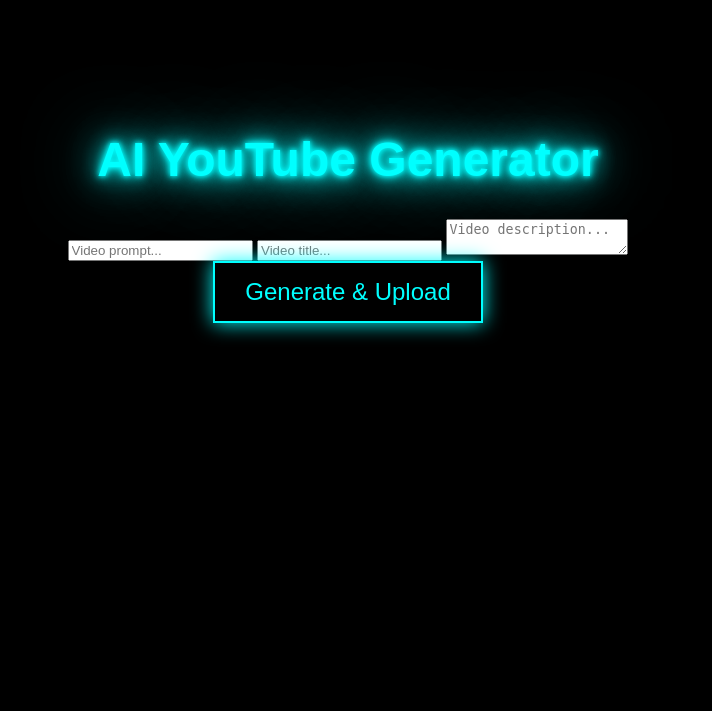
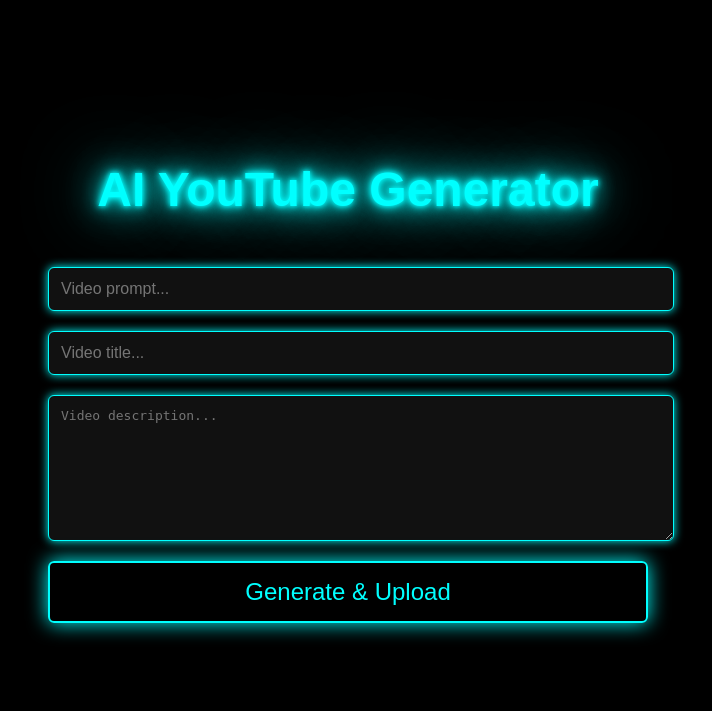
Before and after one commit to OHalvorson77/AI_Youtube, a Flask app: page / in a window 1280 px wide. Shown: the top 711 px of the page, without its empty margins (292-1004 px from the left). Run offline with Flask 3, Linux system fonts and the light colour scheme.

Commit message:
Final commit

```diff
--- a/backend/app.py
+++ b/backend/app.py
@@ -17,7 +17,7 @@
         title = data['title']
         description = data['description']
 
-        # Call your main function with the values
+
         main(prompt, title, description)
 
         return jsonify({'status': 'success', 'message': 'Video uploaded successfully!'})
--- a/backend/script.py
+++ b/backend/script.py
@@ -2,7 +2,7 @@
 
 
 
-api_key="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"
+api_key="..."
 
 
 client = Groq(api_key=api_key)
--- a/backend/static/style.css
+++ b/backend/static/style.css
@@ -10,6 +10,10 @@
 .container {
     max-width: 600px;
     margin: auto;
+    padding: 30px;
+    display: flex;
+    flex-direction: column;
+    gap: 20px;
 }
 
 .neon {
@@ -21,6 +25,24 @@
         0 0 20px #0ff,
         0 0 40px #0ff,
         0 0 80px #0ff;
+    margin-bottom: 30px;
+}
+
+input[type="text"],
+textarea {
+    width: 100%;
+    padding: 12px;
+    background-color: #111;
+    border: 1px solid #0ff;
+    border-radius: 6px;
+    color: #0ff;
+    font-size: 1em;
+    resize: vertical;
+    box-shadow: 0 0 10px;
+}
+
+textarea {
+    height: 120px;
 }
 
 .neon-button {
@@ -33,6 +55,7 @@
     text-shadow: 1px 1px 2px #000;
     box-shadow: 0 0 20px #0ff;
     transition: 0.3s;
+    border-radius: 6px;
 }
 
 .neon-button:hover {
--- a/backend/tts.py
+++ b/backend/tts.py
@@ -6,13 +6,13 @@
 load_dotenv()
 
 client = ElevenLabs(
-  api_key= "sk_ba917cf0377e04f274e02e21d41e7b5a53c1262627456538",
+  api_key= "...",
   timeout=120
 )
 
 
 def tts(script):
-    # Generate and play audio from text
+
     audio = client.text_to_speech.convert(
     text=script,
     voice_id="IZl7aMcWb3WnBsxQFo8H",
--- a/backend/videoGen.py
+++ b/backend/videoGen.py
@@ -34,7 +34,7 @@
     video_url = data["videos"][0]["video_files"][0]["link"]
     video_filename = os.path.join(output_folder, f"{keyword}.mp4")
 
-    # Download the video
+
     os.makedirs(output_folder, exist_ok=True)
     video_data = requests.get(video_url)
     with open(video_filename, "wb") as f:
```
Also changed, not shown: backend/upload.py (+6 -6 lines), backend/videoCreate.py (+15 -9 lines).
